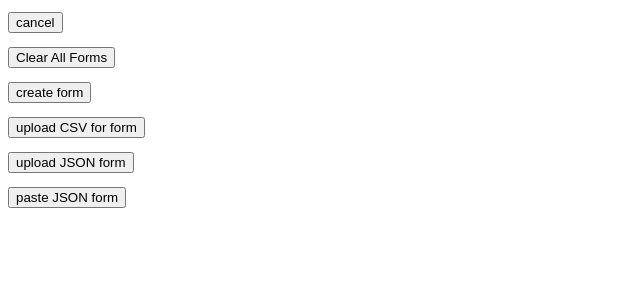
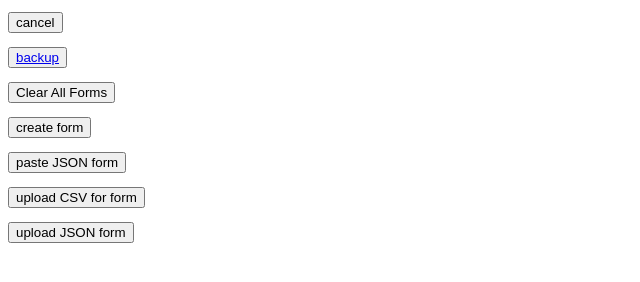
Before and after one commit to stevespages/csvforms, a plain HTML site: page index.html in a window 1280 px wide. Both pictures are taken after a click on the button "menu". Shown: the part 44-326 px from the top of the page, without its empty margins (0-640 px from the left). Drawn offline with Linux system fonts and the light colour scheme.

Commit message:
Adds backup forms

```diff
--- a/index.html
+++ b/index.html
@@ -118,13 +118,17 @@
     </div>
     <div id="mainMenu_d" data-code-comment="from home_d">
         <button id="mainMenu_dCancel_btn">cancel</button>
+        <button id="mainMenu_dBackup_btn">
+            <a id="mainMenu_dBackup_btn_a">
+                backup
+            </a>
+        </button>
         <button id="mainMenu_dClearAllData_btn">Clear All Forms</button>
         <button id="mainMenu_dCreateForm_btn">create form</button>
+        <button id="mainMenu_dPasteJsonForm_btn">paste JSON form</button>
         <button id="mainMenu_dUploadCsvForForm_btn">upload CSV for form</button>
         <button id="mainMenu_dUploadJsonForm_btn">upload JSON form</button>
-        <button id="mainMenu_dPasteJsonForm_btn">paste JSON form</button>
     </div>
-
     <div id="qChoice_d" data-code-comment="from question_d">
         <button id="qChoice_dCancel_btn">cancel</button>
         <h2 id="qChoice_d_h2"></h2>
--- a/js/d/home_d.js
+++ b/js/d/home_d.js
@@ -11,6 +11,16 @@ export function home_d(cf, dom, makeCsv){
             dom.showDiv(["formMenu_d"]);
         }
         if (event.target.id === "home_dMainMenu_btn") {
+            // create link to download csvForms for backup btn
+            const csvForms = cf.getCsvForms();
+            const forms = cf.getForms(csvForms);
+            const formsJsonStr = JSON.stringify(forms);
+            let hrefValue = "data:text/plain;charset=utf-8,";
+            hrefValue += encodeURIComponent(formsJsonStr);
+            dom.els.mainMenu_dBackup_btn_a.setAttribute("href", hrefValue);
+            const dateTime = getDateTime();
+            const fileName = "csvforms-backup-" + dateTime;
+            dom.els.mainMenu_dBackup_btn_a.setAttribute("download", fileName);
             dom.showDiv(["mainMenu_d"]);
         }
     });
@@ -25,3 +35,25 @@ function addHrefToEmailRows(cf, dom, makeCsv) {
     const href = "mailto:?subject=" + subject + "&body=" + body;
     dom.els.formMenu_dEmailRows_btn_a.setAttribute("href", href);
 }
+
+function getDateTime() {
+    const date = new Date();
+    const y = date.getFullYear().toString();
+    let mths = (date.getMonth() + 1).toString();
+    let d = date.getDate().toString();
+    let h = date.getHours().toString();
+    let mins = date.getMinutes().toString();
+    if (mths.length === 1) {
+        mths = "0" + mths;
+    }
+    if (d.length === 1) {
+        d = "0" + d;
+    }
+    if (h.length === 1) {
+        h = "0" + h;
+    }
+    if (mins.length === 1) {
+        mins = "0" + mins;
+    }
+    return y + mths + d + h + mins;
+}
```
Also changed, not shown: js/main.js (+0 -24 lines).
